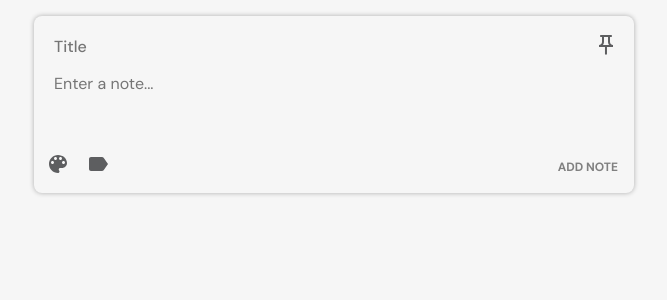
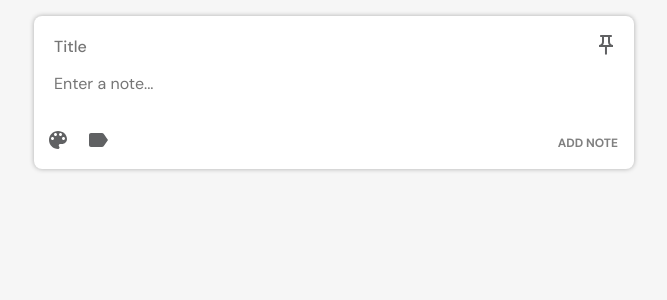
Before and after one commit to tejpatelme/my-notes-app, a React (Create React App) app: page / in a window 1280 px wide. Shown: the top 300 px of the page, without its empty margins (306-973 px from the left). Built offline with nearby package versions, Linux system fonts and the light colour scheme.

Commit message:
refactor : lifted state of noteso up

```diff
--- a/src/App.js
+++ b/src/App.js
@@ -1,10 +1,23 @@
 import "./App.css";
+import { useState } from "react";
 import { AddNote } from "./components/AddNote";
+import { v4 as uuidv4 } from "uuid";
 
 function App() {
+	const [notes, setNotes] = useState([
+		{
+			id: uuidv4(),
+			title: "Hello4",
+			text: "Add a note to get started",
+			tag: ["all"],
+			color: "white",
+			pinned: true,
+		},
+	]);
+
 	return (
 		<div className="App">
-			<AddNote />
+			<AddNote notes={notes} setNotes={setNotes} />
 		</div>
 	);
 }
--- a/src/components/AddNote.js
+++ b/src/components/AddNote.js
@@ -3,29 +3,18 @@ import "./AddNote.css";
 import { TagChip } from "./TagChip";
 import { v4 as uuidv4 } from "uuid";
 
-function AddNote() {
-	const [notes, setNotes] = useState([
-		{
-			id: uuidv4(),
-			title: "Hello4",
-			text: "Add a note to get started",
-			tag: ["none"],
-			color: "white",
-			pinned: true,
-		},
-	]);
-	// console.log(notes);
+function AddNote({ notes, setNotes }) {
 	const [note, setNote] = useState({
 		title: "",
 		text: "",
-		tag: ["none"],
+		tag: ["all"],
 		color: "white",
-		pinnned: false,
+		pinned: false,
 	});
-
+	console.log(notes);
 	const colors = ["white", "red", "purple", "yellow", "blue"];
 
-	const [tags, setTags] = useState(["personal", "work", "journal", "none"]);
+	const [tags, setTags] = useState(["personal", "work", "journal", "all"]);
 
 	const setTitle = (event) => setNote({ ...note, title: event.target.value });
 
@@ -49,6 +38,7 @@ function AddNote() {
 
 	const addNoteToList = () => {
 		console.log(note);
+		if (note.title !== "" || note.text !== "") {
 			setNotes([
 				{
 					id: uuidv4(),
@@ -63,14 +53,15 @@ function AddNote() {
 			setNote({
 				title: "",
 				text: "",
-			tag: ["none"],
+				tag: ["all"],
 				color: "white",
 				pinned: false,
 			});
+		}
 	};
 
 	return (
-		<div className="addnote-container">
+		<div className={`addnote-container ${note.color}`}>
 			<div className="title-container">
 				<input
 					type="text"
@@ -123,19 +114,22 @@ function AddNote() {
 				className="addtext"
 				placeholder="Enter a note..."
 			></textarea>
+			{note.tag.length > 1 && (
 				<div className="tag-holder">
-				{note.tag.map(
-					(item) =>
-						item !== "none" && (
+					{note.tag.map((item) => {
+						if (item !== "all")
+							return (
 								<TagChip
 									key={item}
 									tagname={item}
 									note={note}
 									setNote={setNote}
 								/>
-						)
+							);
+						else return null;
+					})}
+				</div>
 			)}
-			</div>
 			<div className="note-controls">
 				<div className="customize-note">
 					<div className="color-picker">
@@ -153,7 +147,6 @@ function AddNote() {
 									key={item}
 									onClick={() => {
 										setColor(item);
-										console.log(note.color, item);
 									}}
 									style={
 										item === note.color
@@ -188,11 +181,18 @@ function AddNote() {
 									}}
 								/>
 							</li>
-							{tags.map((item) => (
-								<li key={item} onClick={() => setTag(item)}>
+							{tags.map((item) => {
+								if (item === "all") return null;
+								else
+									return (
+										<li
+											key={item}
+											onClick={() => setTag(item)}
+										>
 											{item}
 										</li>
-							))}
+									);
+							})}
 						</ul>
 					</div>
 				</div>
```
Lines whose indentation alone changed are shown as unchanged.
